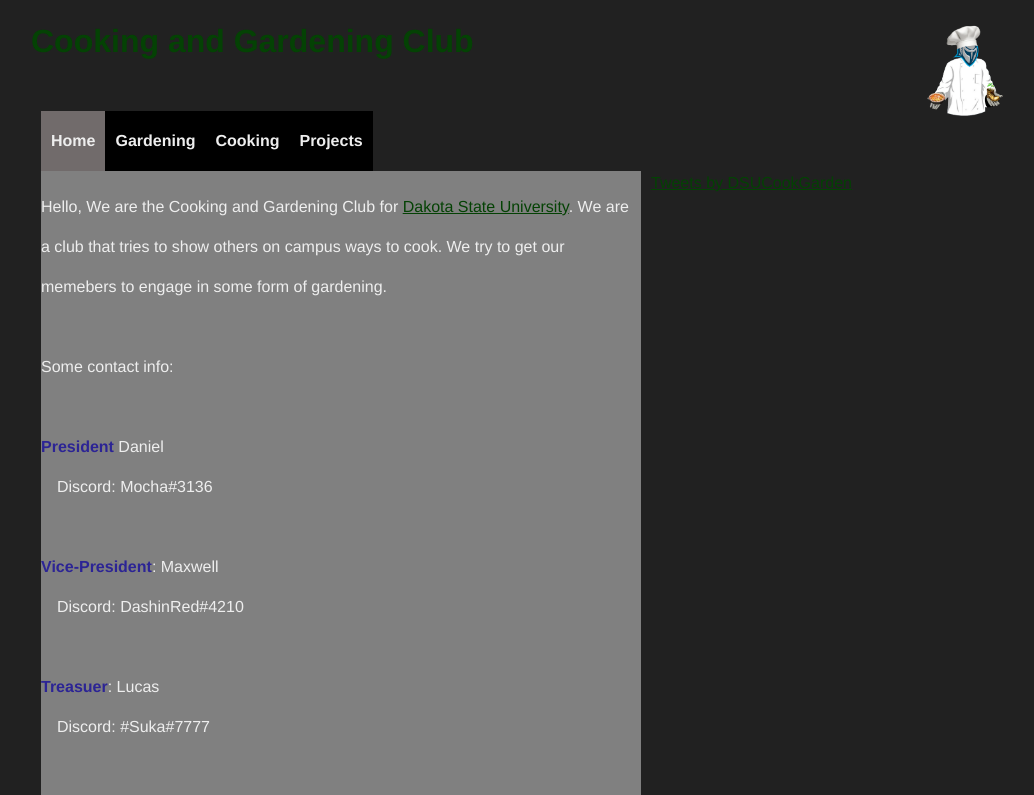
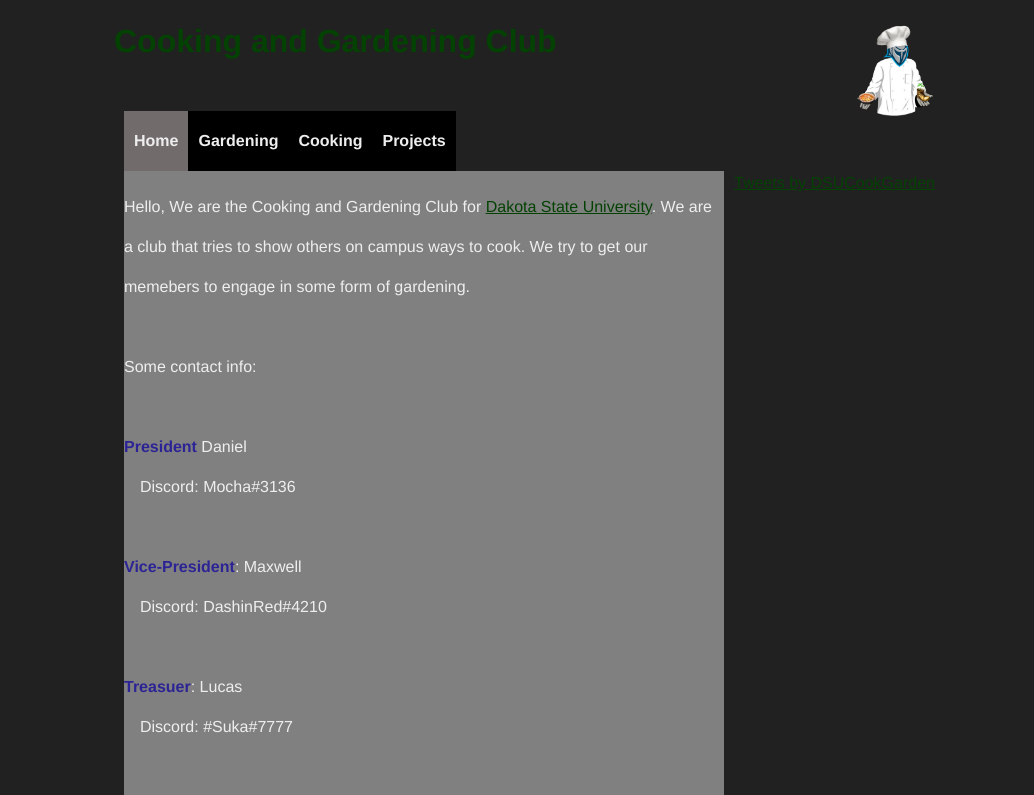
Before and after one commit to Maxwellk042/Stringed_In.github.io, a plain HTML site: page Cooking&Gardening/Web.html in a window 1280 px wide. Shown: the top 795 px of the page, without its empty margins (14-1048 px from the left). Drawn offline with Linux system fonts and the light colour scheme.

Commit message:
Update Web.html

```diff
--- a/Cooking&Gardening/Web.html
+++ b/Cooking&Gardening/Web.html
@@ -9,9 +9,9 @@
         body {
             font-family: Helvetica, sans-serif;
             line-height: 5vh;
-            margin-left: 2.8125em;
-            margin-right: 15.625em;
-            margin-top: .245em;
+            margin-left: 10vw;
+            margin-right: 25vw;
+            margin-top: 1vh;
             background-color: #212121;
             color: #eeeeee;
         }
```
